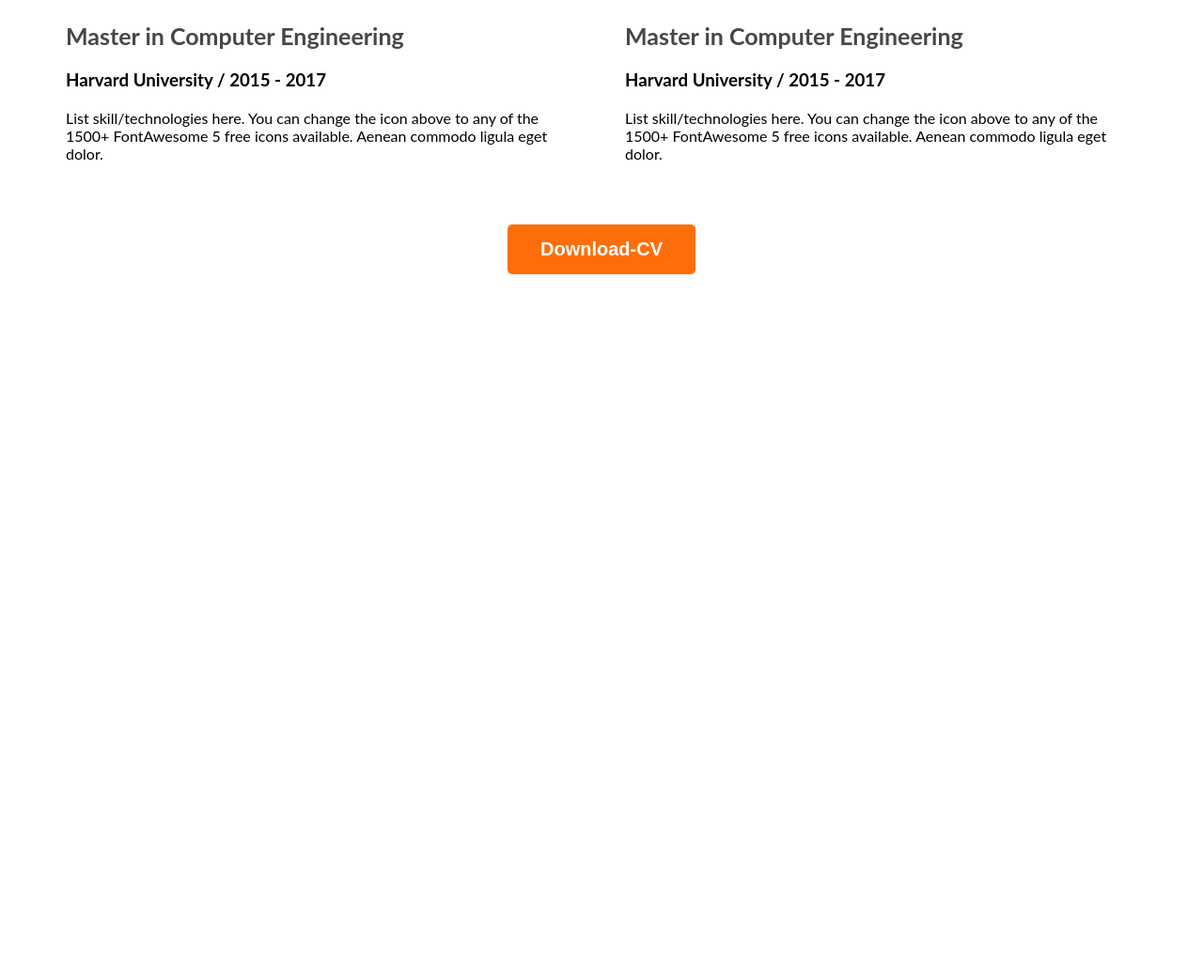
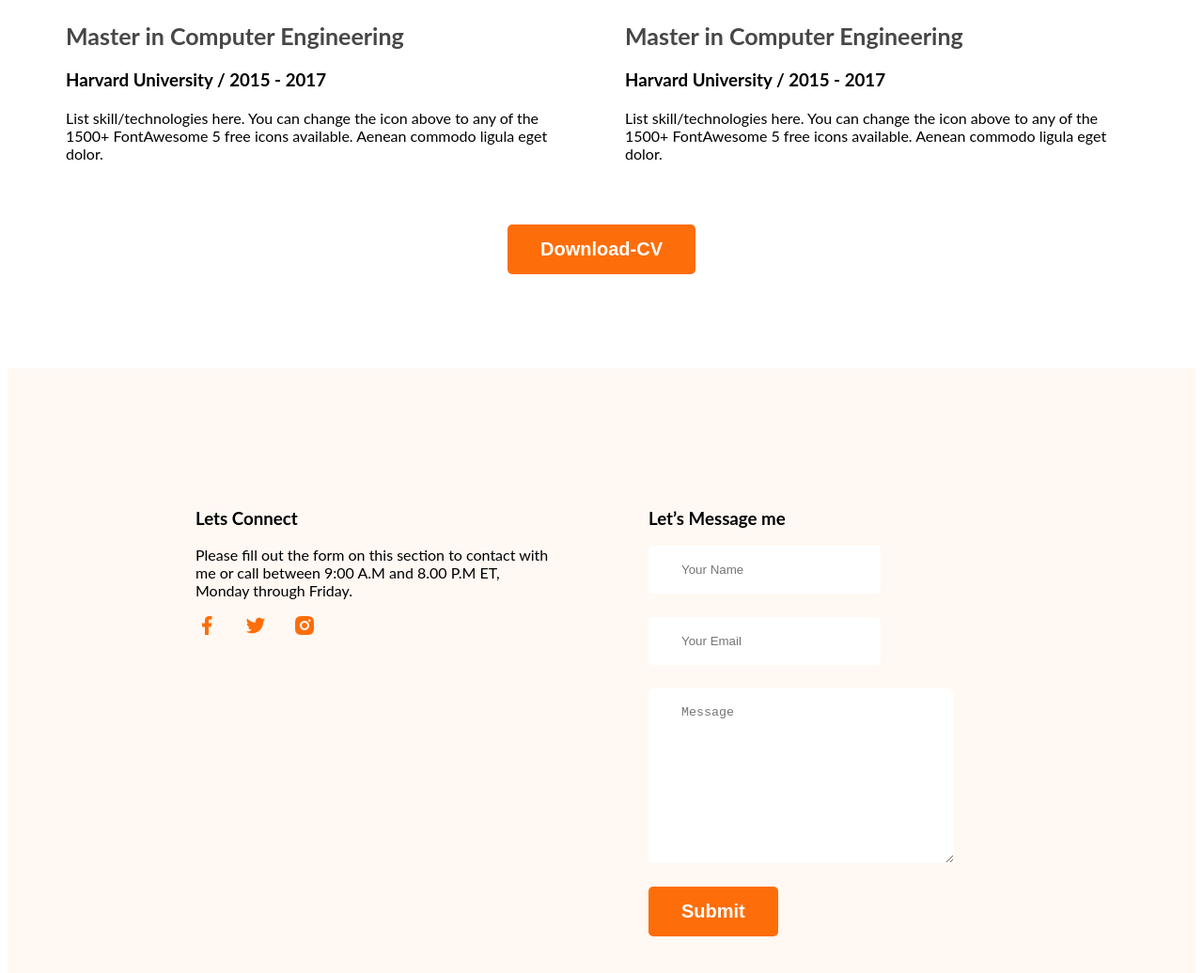
Before and after one commit to gitzihad/web-portfolio, a plain HTML site: page index.html in a window 1280 px wide. Shown: the part 2802-3838 px from the top of the page at 94% size. Before the commit the page ends 3102 px from the top, so only its background shows below. Drawn offline with Linux system fonts and the light colour scheme.

Commit message:
finish the footer section

```diff
--- a/index.html
+++ b/index.html
@@ -162,7 +162,26 @@
 
     </main>
     <footer>
+        <div class="footer-column">
+            <h3 class="sectio-title">Lets Connect</h3>
+            <p class="section_description">Please fill out the form on this section to contact with me or call between 9:00 A.M and 8.00 P.M ET, Monday through Friday.</p>
+        <div class="social-links">
+            <a href=""><img src="images/icons/facebook.png" alt=""></a>
+            <a href=""><img src="images/icons/twitter.png" alt=""></a>
+            <a href=""><img src="images/icons/insta.png" alt=""></a>
+        </div>
+        </div>
+        <div class="footer-column">
+            <h3 class="sectio-title">Let’s Message me</h3>
+            <p class="section_description"></p>
 
+            <form class="contact" action="">
+              <input type="text" placeholder="Your Name" name="" id="">
+              <input type="email" placeholder="Your Email" name="" id="">
+                <textarea name="" id="" placeholder="Message" cols="30" rows="10"></textarea>
+                <input class="btn-primary" type="submit" value="Submit">
+            </form>
+        </div>
     </footer>
 </body>
 
--- a/styles/portfolio.css
+++ b/styles/portfolio.css
@@ -177,18 +177,48 @@ main section {
     font-weight: 700;
 }
 
-.resume-item-institute{
+.resume-item-institute {
     margin-bottom: 20px;
     margin-top: 0px;
 }
+
 .resume-item-description .resume-item-institute {
     color: #757575;
 }
 
-.resume-container hr{
+.resume-container hr {
     margin: 30px;
 }
-.download-cv{
+
+.download-cv {
     margin-top: 50px;
     text-align: center;
 }
+
+
+/* footer styles */
+footer {
+    display: flex;
+    gap: 100px;
+    background: #FFF8F3;
+    padding: 130px 200px;
+    margin-top: 100px;
+}
+
+.footer-column {
+    width: 50%;
+}
+
+.social-links a{
+    margin-right: 24px;
+}
+
+.contact input[type="text"], .contact input[type="email"], textarea {
+    display: block;
+    margin-bottom: 25px;
+    padding: 18px 35px;
+    color: #757575;
+    border-radius: 5px;
+    background: #FFF;
+    border: 0;
+}
```
